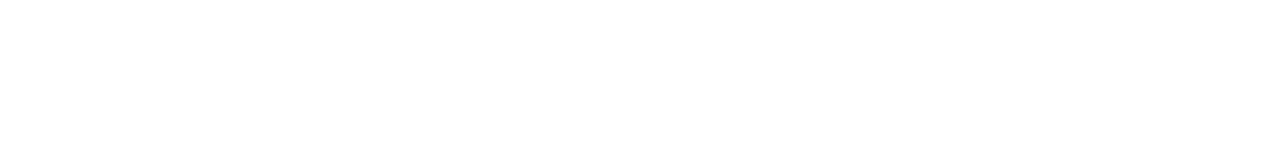
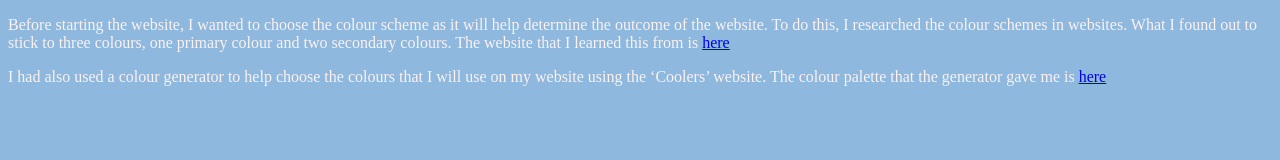
Before and after one commit to Safia07/Y2A1, a plain HTML site: page sitreport.html in a window 1280 px wide. Drawn offline with Linux system fonts and the light colour scheme.

Commit message:
checking to see if anything I added but forgot to upload

```diff
--- a/sitreport.html
+++ b/sitreport.html
@@ -3,4 +3,24 @@
     <head>
         <title>Site Report</title>
         <meta charset="UTF-8"/>
+        <link rel="stylesheet" href="styles.css" />
     </head>
+
+    <body>
+
+        <p>
+            Before starting the website, I wanted to choose the colour scheme as it will help determine the outcome
+            of the website. To do this, I researched the colour schemes in websites. What I found out to stick to
+            three colours, one primary colour and two secondary colours. The website that I learned this from is
+            <a href="https://websitesetup.org/website-color-schemes/">here</a>
+        </p>
+
+        <p>
+            I had also used a colour generator to help choose the colours that I will use on my website using the
+            ‘Coolers’ website. The colour palette that the generator gave me is
+            <a href="https://coolors.co/cdf7f6-8fb8de-9a94bc-9b5094-6a605c">here</a>
+        </p>
+
+    </body>
+
+    </html>
```
Also changed, not shown: contact.html (+3 -0 lines), cv.html (+1 -0 lines), portfolio.html (+1 -0 lines).
